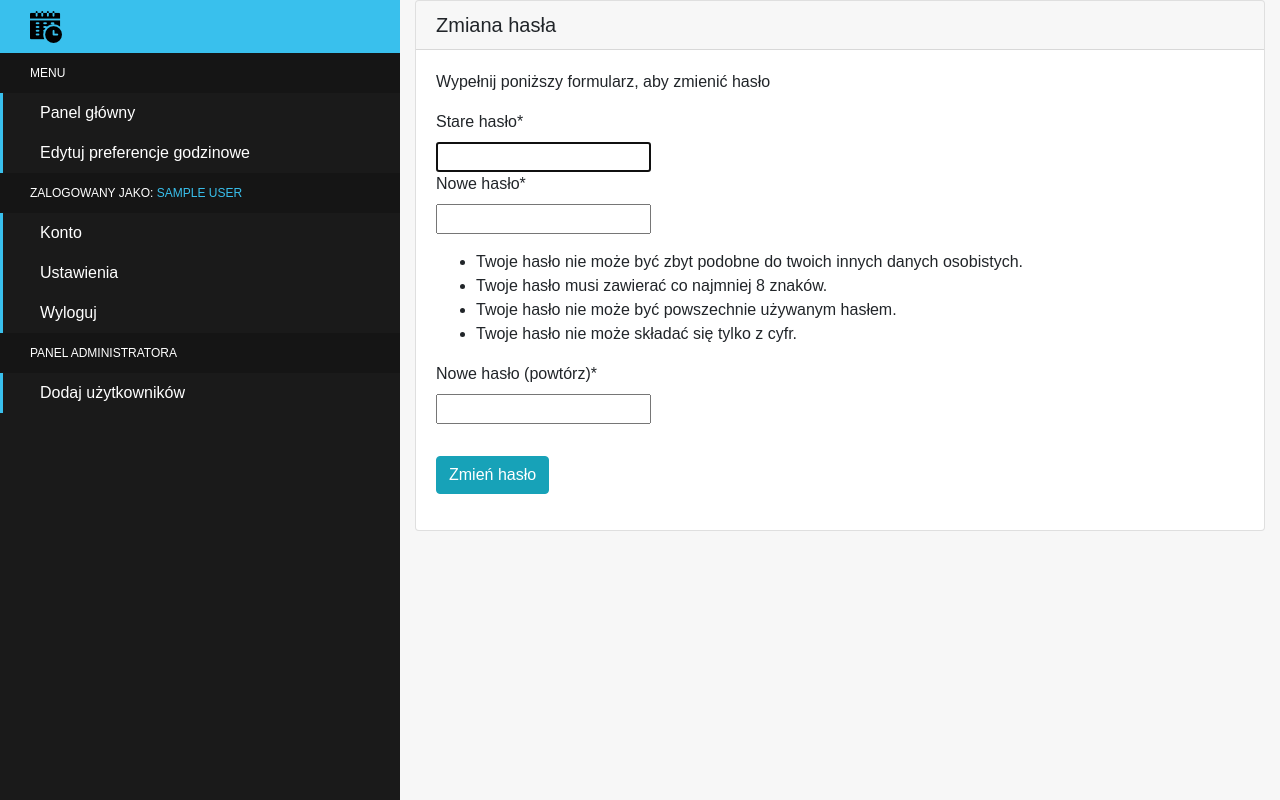
After one commit to MichalM99/System-wspomagajacy-tworzenie-planow-zajec, a Django app: page /password_change/ in a window 1280 px wide. The commit adds this page. Run offline with Django 4.2, Linux system fonts and the light colour scheme; the visitor is signed in with stand-in values (Sample User, id 1); some libraries are stand-ins or nearby versions.

Commit message:
accview/passwordchange

```diff
--- a/account/urls.py
+++ b/account/urls.py
@@ -18,5 +18,12 @@ urlpatterns = [
     path('reset/done',
          auth_views.PasswordResetCompleteView.as_view(),
          name='password_reset_complete'),
+    path('password_change/',
+         auth_views.PasswordChangeView.as_view(),
+         name='password_change'),
+    path('password_change_done',
+         auth_views.PasswordChangeDoneView.as_view(),
+         name='password_change_done'),
     path('dashboard/register/', views.register, name='register'),
+    path('account/account_details/', views.account_details, name='account_details'),
 ]
--- a/account/views.py
+++ b/account/views.py
@@ -28,3 +28,7 @@ def register(request):
         user_form = UserRegistrationForm()
     return render(request, 'dashboard/registeruser.html',
                       {'user_form': user_form})
+
+
+def account_details(request):
+    return render(request, 'account/account_details.html')
--- a/schedule/forms.py
+++ b/schedule/forms.py
@@ -15,7 +15,13 @@ DAYS_OF_WEEK = (
 )
 
 class AddAvailabilityForm(forms.Form):
-    weekday = forms.IntegerField(widget=forms.Select(choices=DAYS_OF_WEEK))
-    HOURS_LIST = generate_hours(15, 8, 10)
-    from_hour = forms.TimeField(widget=forms.Select(choices=HOURS_LIST))
-    to_hour = forms.TimeField(widget=forms.Select(choices=HOURS_LIST))
+    weekday = forms.IntegerField(widget=forms.Select(choices=DAYS_OF_WEEK, attrs={
+        'class': 'form-control-sm'
+    }))
+    HOURS_LIST = generate_hours(15, 8, 22)
+    from_hour = forms.TimeField(widget=forms.Select(choices=HOURS_LIST, attrs={
+        'class': 'form-control-sm'
+    }))
+    to_hour = forms.TimeField(widget=forms.Select(choices=HOURS_LIST, attrs={
+        'class': 'form-control-sm'
+    }))
--- a/schedule/urls.py
+++ b/schedule/urls.py
@@ -3,4 +3,5 @@ from schedule import views
 
 urlpatterns = [
     path('set_preferences/', views.set_preferences, name='set_preferences'),
+    path('schedule/set_preferences/delete/<int:id>/', views.delete_availability, name='delete_availability')
 ]
--- /dev/null
+++ b/static/css/schedule/set_preferences.css
@@ -0,0 +1,4 @@
+.availability {
+    display: block;
+    width: 20rem;
+}
--- a/templates/account/account_details.html
+++ b/templates/account/account_details.html
@@ -5,9 +5,9 @@
 
 {% block screen %}
 <div class="card">
-  <h5 class="card-header">Konto {{ user.first_name }} {{ user.last_name }}</h5>
+  <h5 class="card-header">Konto </h5>
   <div class="card-body">
-      <a class="btn btn-info" id="registerbutton" href="" value="Zmień hasło">
+      <a class="btn btn-info" id="registerbutton" href="{% url "password_change" %}">Zmień hasło</a>
   </div>
 </div>
 {% endblock %}
--- a/templates/base.html
+++ b/templates/base.html
@@ -3,7 +3,7 @@
 <html lang="en">
 <head>
     <meta charset="UTF-8">
-    <title>Panel logowania</title>
+    <title>{% block title %}{% endblock %}</title>
     <link rel="stylesheet" href="https://stackpath.bootstrapcdn.com/bootstrap/4.3.1/css/bootstrap.min.css" integrity="sha384-ggOyR0iXCbMQv3Xipma34MD+dH/1fQ784/j6cY/iJTQUOhcWr7x9JvoRxT2MZw1T" crossorigin="anonymous">
     <script src="https://stackpath.bootstrapcdn.com/bootstrap/4.3.1/js/bootstrap.min.js" integrity="sha384-JjSmVgyd0p3pXB1rRibZUAYoIIy6OrQ6VrjIEaFf/nJGzIxFDsf4x0xIM+B07jRM" crossorigin="anonymous"></script>
     <script src="https://code.jquery.com/jquery-3.3.1.slim.min.js" integrity="sha384-q8i/X+965DzO0rT7abK41JStQIAqVgRVzpbzo5smXKp4YfRvH+8abtTE1Pi6jizo" crossorigin="anonymous"></script>
--- a/templates/dashboard/dashboard.html
+++ b/templates/dashboard/dashboard.html
@@ -3,13 +3,14 @@
 {% load static %}
 
 {% block css %}
-<link rel='stylesheet' href="{% static 'css/dashboard.css' %}" type="text/css"/>
+
 {% endblock %}
 
 {% block content %}
+    <link rel='stylesheet' href="{% static 'css/dashboard.css' %}" type="text/css"/>
 <div class="sidebar-container">
   <div class="sidebar-logo">
-            <img id=""src="{% static 'images/timetable.png' %}" alt="timetable logo">
+            <img id="" src="{% static 'images/timetable.png' %}" alt="timetable logo">
   </div>
   <ul class="sidebar-navigation">
     <li class="header">Menu</li>
@@ -20,12 +21,12 @@
     </li>
     <li>
       <a href="{% url "set_preferences" %}">
-        <i class="fa fa-tachometer" aria-hidden="true"></i> Preferencje
+        <i class="fa fa-tachometer" aria-hidden="true"></i> Edytuj preferencje godzinowe
       </a>
     </li>
     <li class="header">Zalogowany jako: <span id="loggedas">{{ request.user.first_name }} {{ request.user.last_name }}</span></li>
     <li>
-      <a href="#">
+      <a href="{% url "account_details" %}">
         <i class="fa fa-users" aria-hidden="true"></i> Konto
       </a>
     </li>
--- /dev/null
+++ b/templates/registration/password_change_form.html
@@ -0,0 +1,18 @@
+{% extends "dashboard/dashboard.html" %}
+{% block title %}Zmiana hasła {% endblock %}
+{% load static %}
+{% load crispy_forms_tags %}
+
+{% block screen %}
+    <div class="card">
+      <h5 class="card-header">Zmiana hasła </h5>
+      <div class="card-body">
+        <p>Wypełnij poniższy formularz, aby zmienić hasło</p>
+          <form action="." method="post">
+              {{ form|crispy}}
+              <p><input class="btn btn-info" id="registerbutton" type="submit" value="Zmień hasło"></p>
+              {% csrf_token %}
+          </form>
+      </div>
+    </div>
+{% endblock %}
```
Also changed, not shown: schedule/views.py (+7 -1 lines), templates/registration/password_change_done.html (added, +11 -0 lines), templates/schedule/set_preferences.html (+9 -4 lines), static/images/delete_avail.png (added).
